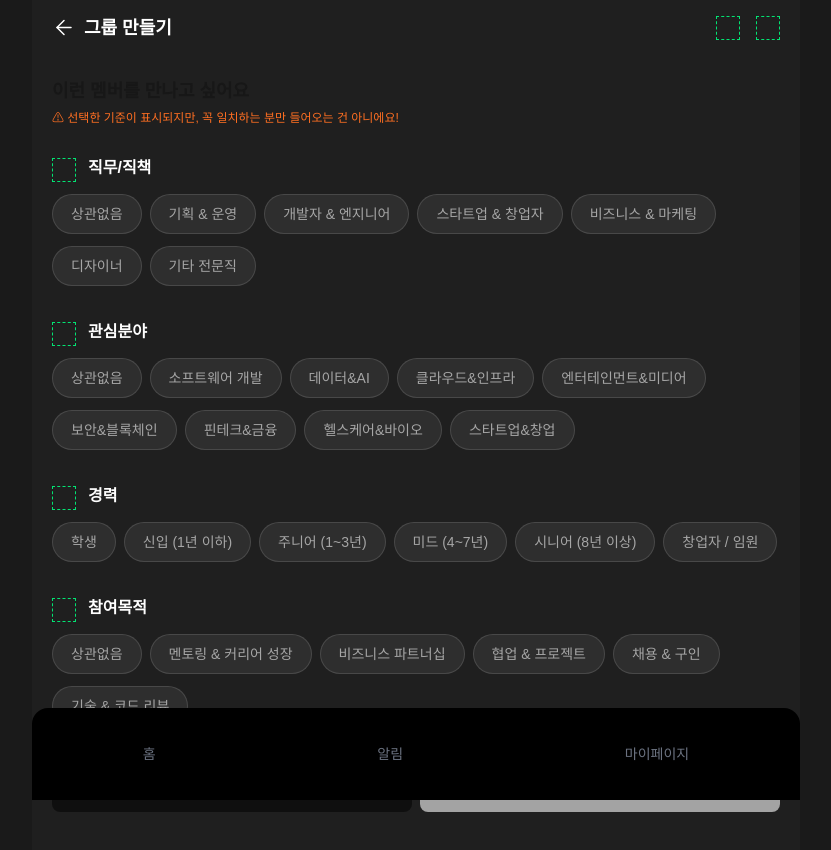
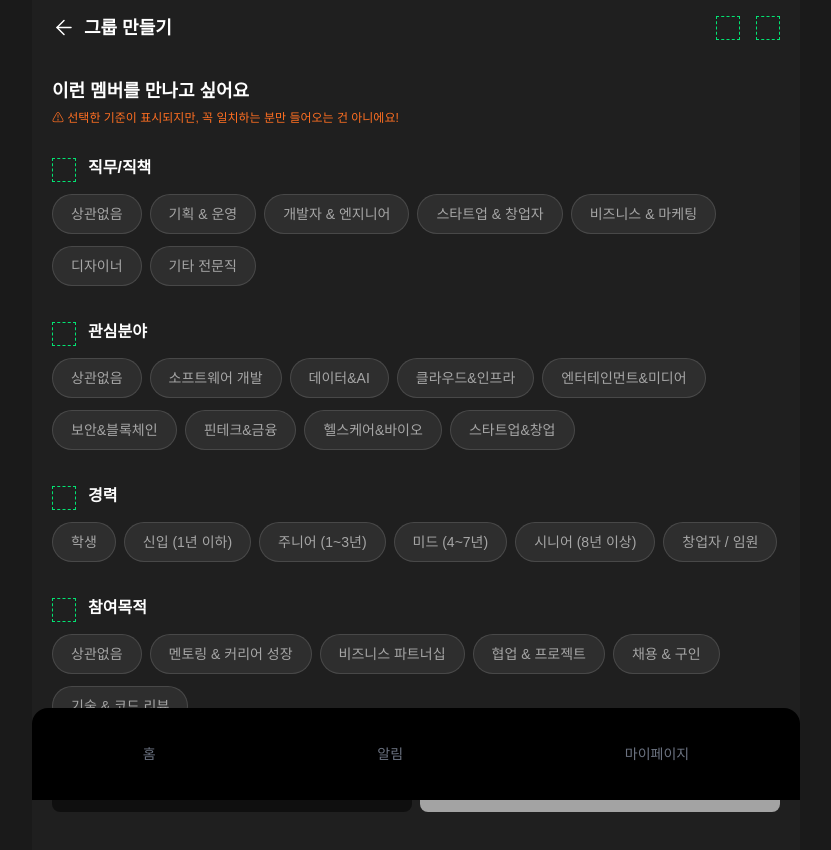
Before and after one commit to goorm-CHACHA/FE, a Next.js app: page /create-group in a window 1280 px wide. Shown: the top 850 px of the page, without its empty margins (224-1055 px from the left). Built offline with nearby package versions, Linux system fonts and the light colour scheme; no server answers.

Commit message:
feat: 텍스트 색상 추가

```diff
--- a/app/(main-layout)/create-group/page.tsx
+++ b/app/(main-layout)/create-group/page.tsx
@@ -39,7 +39,7 @@ const Page = () => {
   return (
     <div className="pt-[60px] pb-[100px] px-5">
       <div className="flex flex-col gap-2 pt-5 pb-8">
-        <p className="text-heading-xs font-semibold">
+        <p className="text-heading-xs font-semibold text-white">
           이런 멤버를 만나고 싶어요
         </p>
         <p className="text-body-sm text-orange-500">
```
